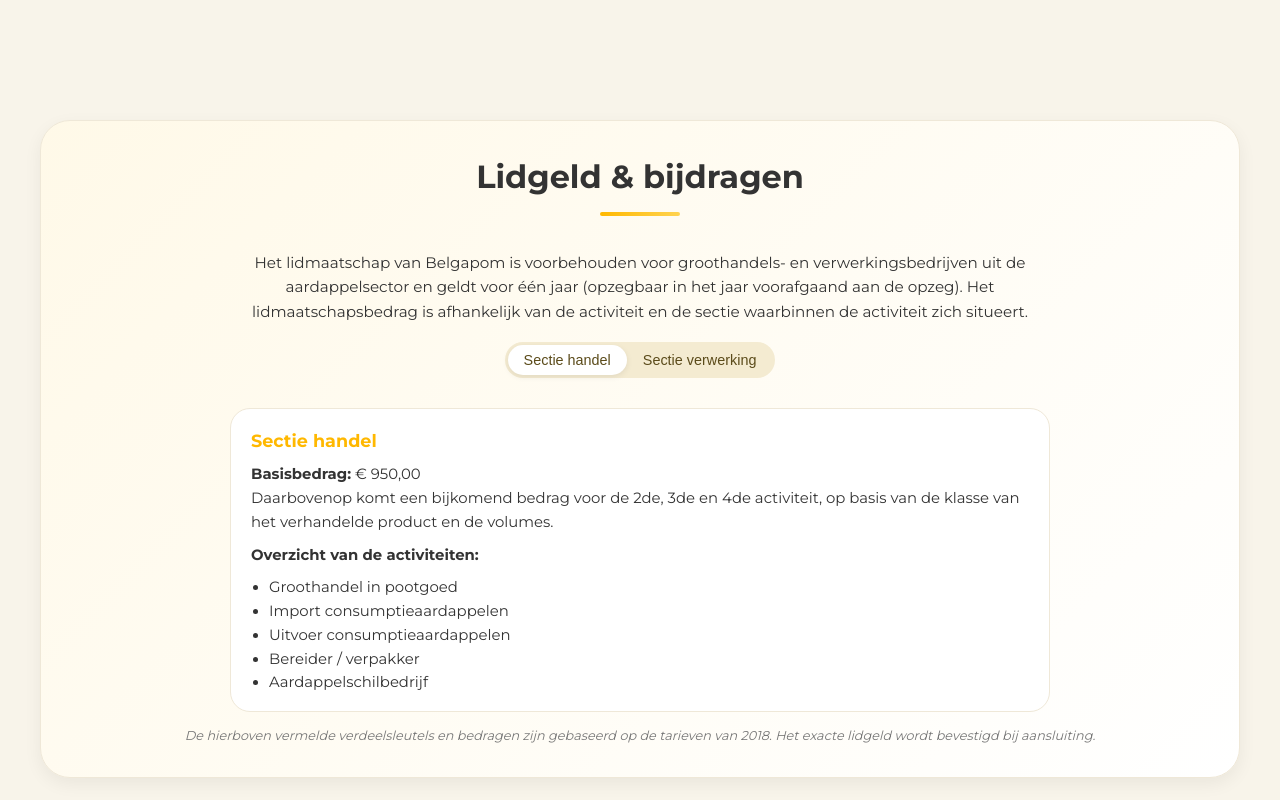
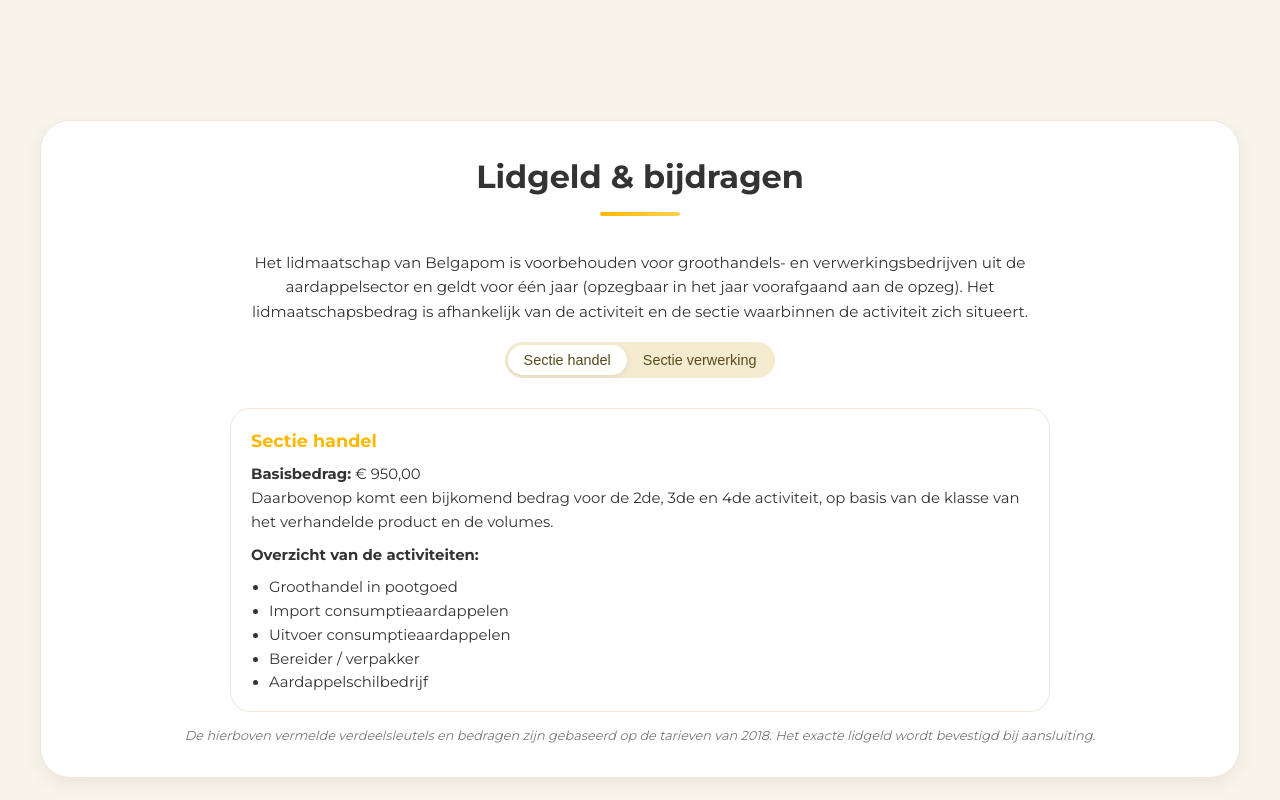
Before and after one commit to Blidox/landingspaginanieuweleden, a plain HTML site: page index.html in a window 1280 px wide. Shown: the part 5660-6460 px from the top of the page. Drawn offline with Linux system fonts and the light colour scheme.

Commit message:
Update index.html

```diff
--- a/index.html
+++ b/index.html
@@ -532,7 +532,7 @@
 
         /* PRICING SECTION */
         #pricing .container {
-            background: linear-gradient(135deg, #FFF9E8, #FFFFFF);
+            background: #FFFFFF;
         }
 
         .pricing-intro {
```
